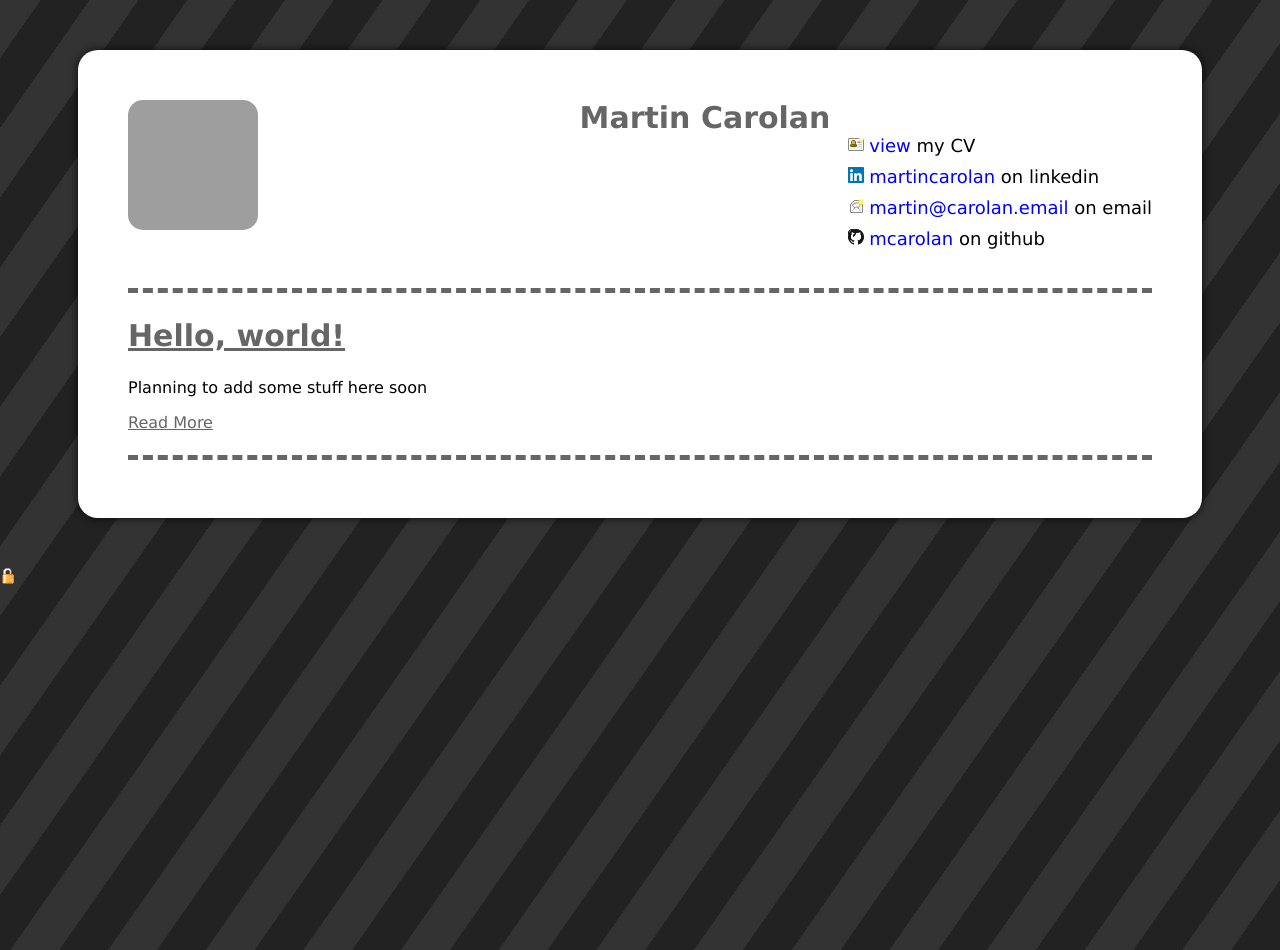
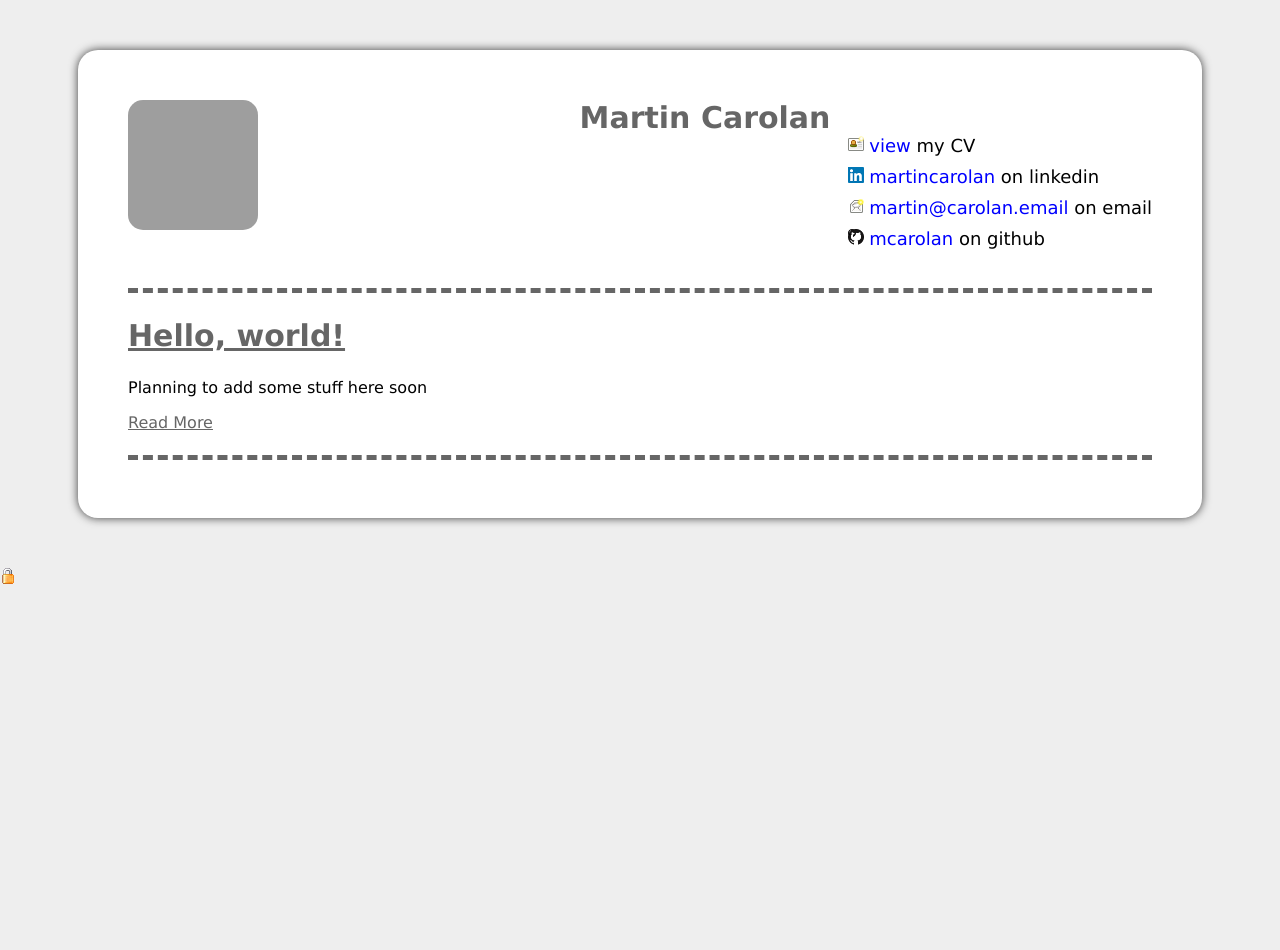
Before and after one commit to mcarolan/mcarolan.github.io, a Jekyll site: the page built from index.html, in a window 1280 px wide. Built offline with Jekyll 4.4.1, drawn with Linux system fonts in a browser that asks for light colours; grey boxes are pictures that could not be loaded.

Commit message:
Less harsh background

```diff
--- a/css/main.css
+++ b/css/main.css
@@ -100,13 +100,7 @@
     margin: 0;
     padding: 0;
     font-family: Verdana;
-	  background: repeating-linear-gradient(
-    -55deg,
-    #222,
-    #222 40px,
-    #333 40px,
-    #333 80px
-    );
+    background-color: #EEEEEE;
     height: 100%;
 }
 
```
